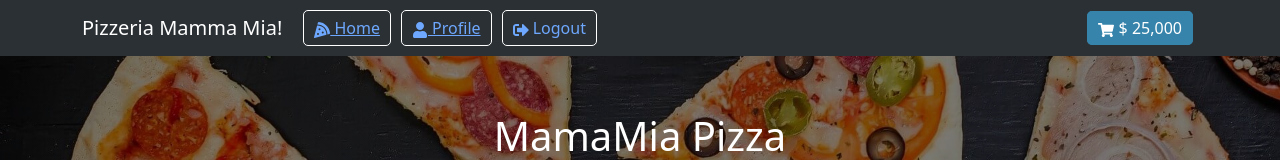
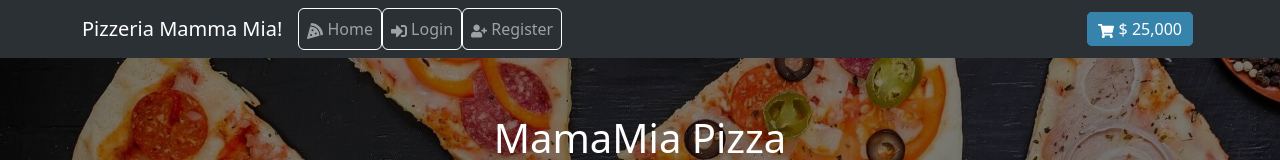
Before and after one commit to darkderes/hito5, a React (Vite) app: page / in a window 1280 px wide. Shown: the top 160 px of the page. Built offline with nearby package versions, Linux system fonts and the light colour scheme; no server answers.

Commit message:
refactor: reorganize imports and update Navbar styles for consistency

```diff
--- a/src/components/Navbar.jsx
+++ b/src/components/Navbar.jsx
@@ -13,7 +13,7 @@ import {
 
 const NavbarApp = () => {
   const total = 25000;
-  const token = true;
+  const token = false;
   return (
     <Navbar
       className="bg-body-tertiary text-white "
@@ -23,36 +23,36 @@ const NavbarApp = () => {
       <Container>
         <Navbar.Brand href="#home">Pizzeria Mamma Mia!</Navbar.Brand>
         <Nav className="me-auto">
-          <Link to="/" className="nav-link-border">
+          <Link to="/" className="nav-link border border-white rounded">
             <FaPizzaSlice /> Home
           </Link>
           {!token ? (
             <>
               <Link
                 to="/login"
-                className="nav-link-border"
-                style={{ textDecoration: "none" }}
+                className="nav-link border border-white rounded"
               >
                 <FaSignInAlt /> Login
               </Link>
 
               <Link
                 to="/register"
-                className="nav-link-border"
-                style={{ textDecoration: "none" }}
+                className="nav-link border border-white rounded"
               >
                 <FaUserPlus /> Register
               </Link>
             </>
           ) : (
             <>
-              <Link to="/profile" className="nav-link-border">
+              <Link
+                to="/profile"
+                className="nav-link border border-white rounded"
+              >
                 <FaUser /> Profile
               </Link>
               <Link
                 to="/login"
-                className="nav-link-border"
-                style={{ textDecoration: "none" }}
+                className="nav-link border border-white rounded"
               >
                 <FaSignOutAlt /> Logout
               </Link>
```
Also changed, not shown: src/App.jsx (+11 -10 lines), src/page/index.js (added, +9 -0 lines).
